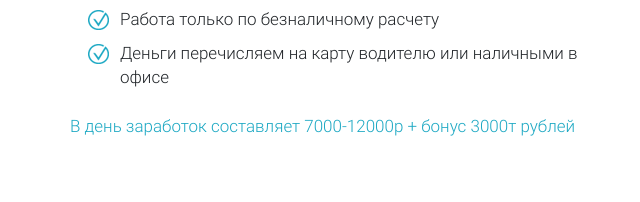
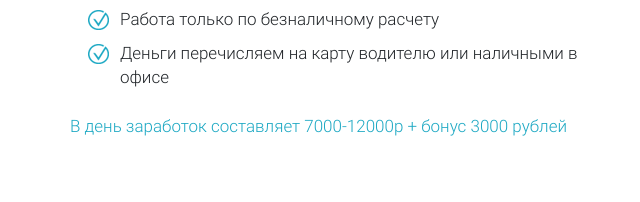
Before and after one commit to kristina-bzzz/kristina-bzzz.github.io, a plain HTML site: page index.html in a window 1280 px wide. Shown: the part 4045-4247 px from the top of the page, 15-655 px from the left. Drawn offline with Linux system fonts and the light colour scheme.

Commit message:
Add files via upload

```diff
--- a/index.html
+++ b/index.html
@@ -260,7 +260,7 @@
                             <li>Работа только по безналичному расчету</li>
                             <li>Деньги перечисляем на карту водителю или наличными в офисе</li>
                         </ul>
-                        <div class="require_descr">В день заработок составляет 7000-12000р + бонус 3000т рублей</div>
+                        <div class="require_descr">В день заработок составляет 7000-12000р + бонус 3000 рублей</div>
                     </div>
                  </div>
                 <div class="col-md-6">
```
